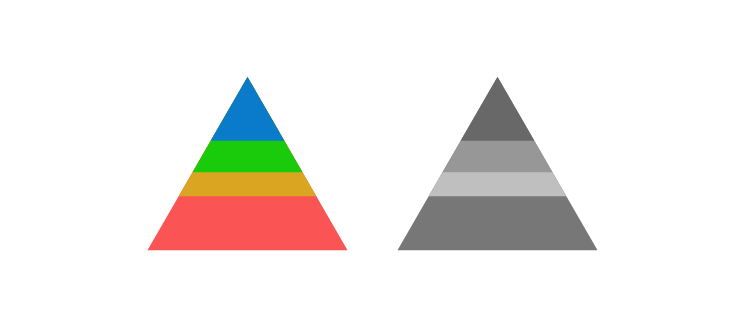
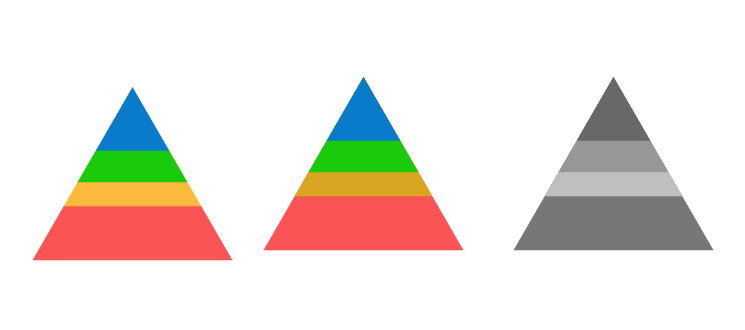
Before and after one commit to ITbrandon/svg-logo-design, a plain HTML site: page index.html in a window 1280 px wide. Shown: the part 206-536 px from the top of the page, without its empty margins (258-1003 px from the left). Drawn offline with Linux system fonts and the light colour scheme.

Commit message:
final update

```diff
--- a/index.html
+++ b/index.html
@@ -8,6 +8,9 @@
   <script defer src="main.js"></script>
 </head>
 <body>
+
+  <img src="images/Group 1.png" alt="My Logo Design">
+
   <svg id ="logo" xmlns="http://www.w3.org/2000/svg" width="250" height="250" fill="none"><path fill="#FA5454" d="m115.5 0 100.026 173.25H15.4741L115.5 0Z"/><path fill="#FBBA3B" d="m115.5 0 68.849 119.25H46.651L115.5 0Z"/><path fill="#19CB0A" d="m115.5 0 54.993 95.25H60.5074L115.5 0Z"/><path fill="#0A7ACB" d="m115.5 0 36.806 63.75H78.6939L115.5 0Z"/></svg>
 
   <img id="monochrome" src="monochrome.svg" alt="Monochrome SVG" width="250" height="250">
```
Also changed, not shown: images/Group 1.png (added), styles.css (line endings or trailing spaces).
